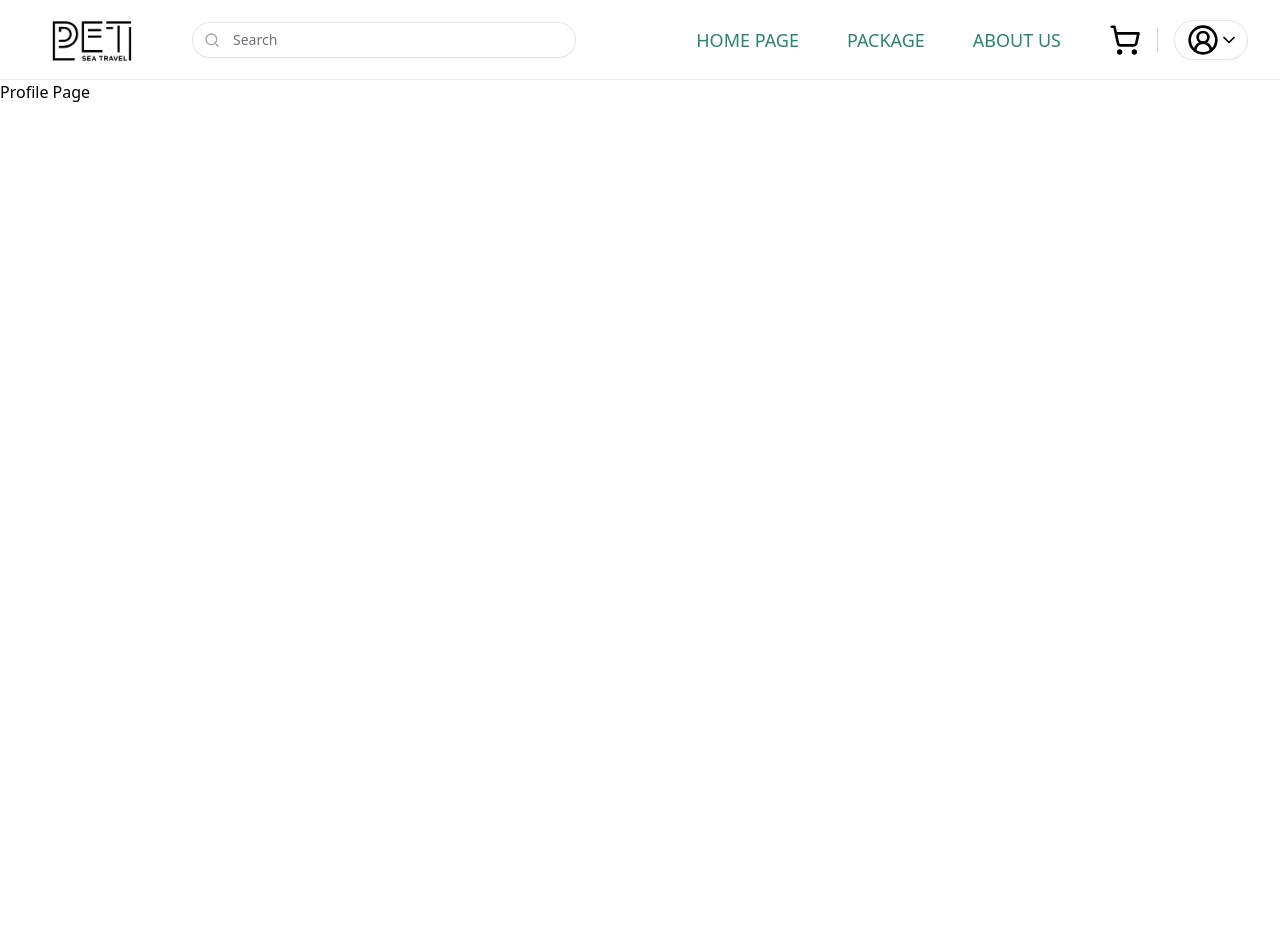
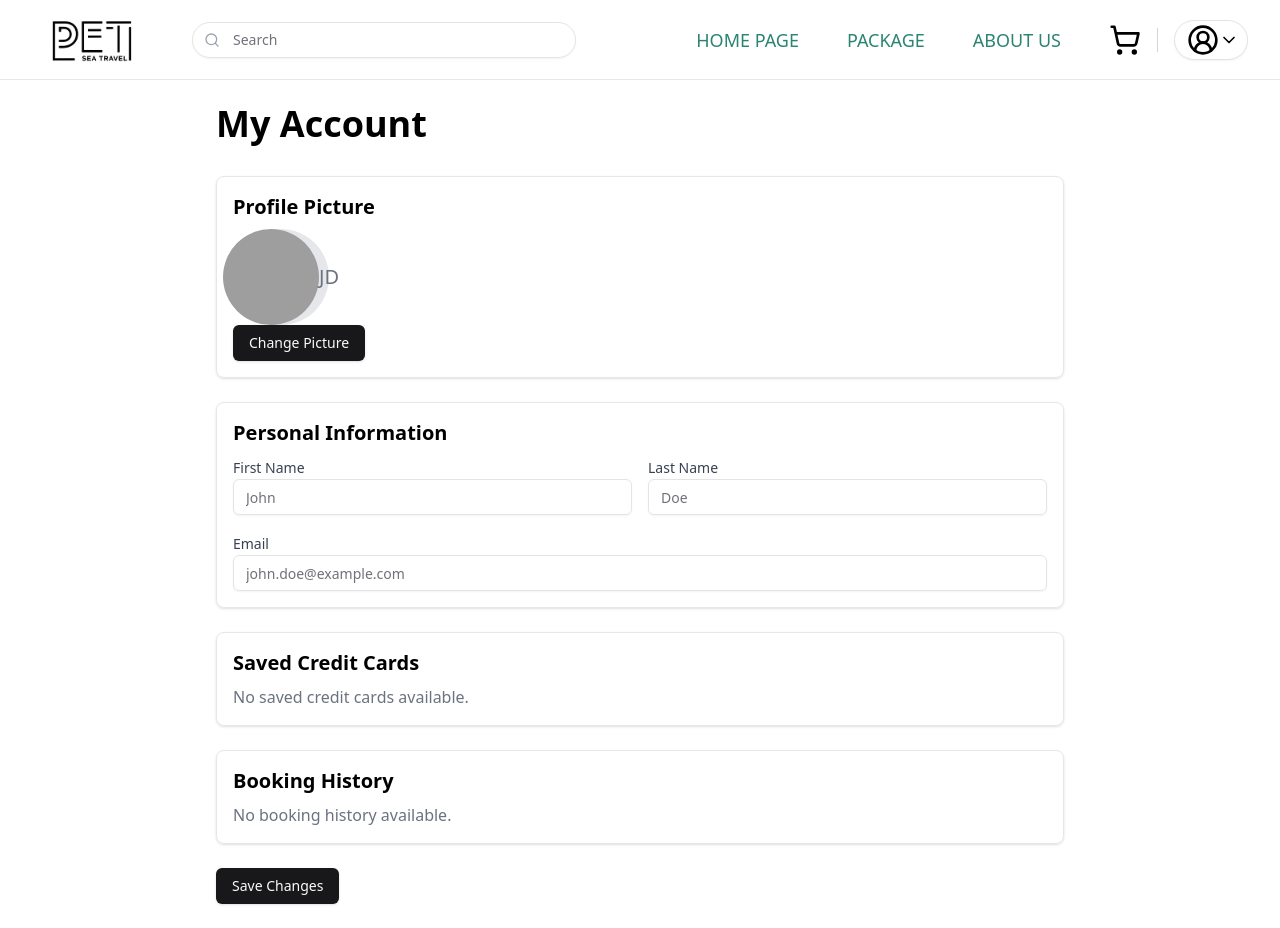
Before and after one commit to ProjectGroup2t2/PET-travel, a Next.js app in the folder Client/: page /Profile in a window 1280 px wide. Before the commit the page ends 800 px from the top, so only its background shows below. Built offline with nearby package versions, Linux system fonts and the light colour scheme; grey boxes are pictures that could not be loaded; a web font is replaced by a local one.

Commit message:
add:profile

```diff
--- a/Client/src/app/Profile/page.jsx
+++ b/Client/src/app/Profile/page.jsx
@@ -1,8 +1,68 @@
+import { Card, CardContent, CardHeader, CardTitle } from "@/components/ui/card.tsx";
+import { Input } from "@/components/ui/input.jsx";
+import { Button } from "@/components/ui/button.jsx";
+import { Label } from "@/components/ui/label.tsx";
+import { Avatar, AvatarImage, AvatarFallback } from "@/components/ui/avatar.tsx";
+
 export default function AccountPage() {
   return (
-    <div>
-      <h1>Profile Page</h1>
+    <div className="max-w-4xl mx-auto p-6">
+      <h1 className="text-4xl font-bold mb-8">My Account</h1>
 
+      <Card className="mb-6">
+        <CardHeader>
+          <CardTitle>Profile Picture</CardTitle>
+        </CardHeader>
+        <CardContent className="flex items-center gap-4">
+          <Avatar className="w-24 h-24">
+            <AvatarImage src="/path-to-profile-image.jpg" alt="User profile" />
+            <AvatarFallback>JD</AvatarFallback>
+          </Avatar>
+          <Button>Change Picture</Button>
+        </CardContent>
+      </Card>
+
+      <Card className="mb-6">
+        <CardHeader>
+          <CardTitle>Personal Information</CardTitle>
+        </CardHeader>
+        <CardContent>
+          <div className="grid grid-cols-1 md:grid-cols-2 gap-4">
+            <div>
+              <Label>First Name</Label>
+              <Input type="text" placeholder="John" />
+            </div>
+            <div>
+              <Label>Last Name</Label>
+              <Input type="text" placeholder="Doe" />
+            </div>
+            <div className="md:col-span-2">
+              <Label>Email</Label>
+              <Input type="email" placeholder="john.doe@example.com" />
+            </div>
+          </div>
+        </CardContent>
+      </Card>
+
+      <Card className="mb-6">
+        <CardHeader>
+          <CardTitle>Saved Credit Cards</CardTitle>
+        </CardHeader>
+        <CardContent>
+          <p className="text-gray-500">No saved credit cards available.</p>
+        </CardContent>
+      </Card>
+
+      <Card className="mb-6">
+        <CardHeader>
+          <CardTitle>Booking History</CardTitle>
+        </CardHeader>
+        <CardContent>
+          <p className="text-gray-500">No booking history available.</p>
+        </CardContent>
+      </Card>
+
+      <Button className="w-full md:w-auto">Save Changes</Button>
     </div>
   );
 }
--- /dev/null
+++ b/Client/src/components/ui/avatar.tsx
@@ -0,0 +1,15 @@
+import React from 'react';
+
+export const Avatar = ({ className, children }: { className?: string; children: React.ReactNode }) => (
+  <div className={`flex items-center justify-center rounded-full bg-gray-200 ${className}`}>
+    {children}
+  </div>
+);
+
+export const AvatarImage = ({ src, alt }: { src: string; alt: string }) => (
+  <img src={src} alt={alt} className="rounded-full w-full h-full object-cover" />
+);
+
+export const AvatarFallback = ({ children }: { children: React.ReactNode }) => (
+  <span className="text-gray-500 text-xl">{children}</span>
+);
--- /dev/null
+++ b/Client/src/components/ui/card.tsx
@@ -0,0 +1,22 @@
+import React from "react";
+
+interface CardProps {
+  children: React.ReactNode;
+  className?: string;
+}
+
+export function Card({ children, className }: CardProps) {
+  return <div className={`p-4 border rounded-lg shadow ${className}`}>{children}</div>;
+}
+
+export function CardHeader({ children }: { children: React.ReactNode }) {
+  return <div className="font-bold text-lg mb-2">{children}</div>;
+}
+
+export function CardContent({ children }: { children: React.ReactNode }) {
+  return <div>{children}</div>;
+}
+
+export function CardTitle({ children }: { children: React.ReactNode }) {
+  return <h2 className="text-xl font-semibold">{children}</h2>;
+}
--- /dev/null
+++ b/Client/src/components/ui/label.tsx
@@ -0,0 +1,5 @@
+import React from 'react';
+
+export const Label = ({ children }: { children: React.ReactNode }) => (
+  <label className="text-sm font-medium text-gray-700">{children}</label>
+);
```
